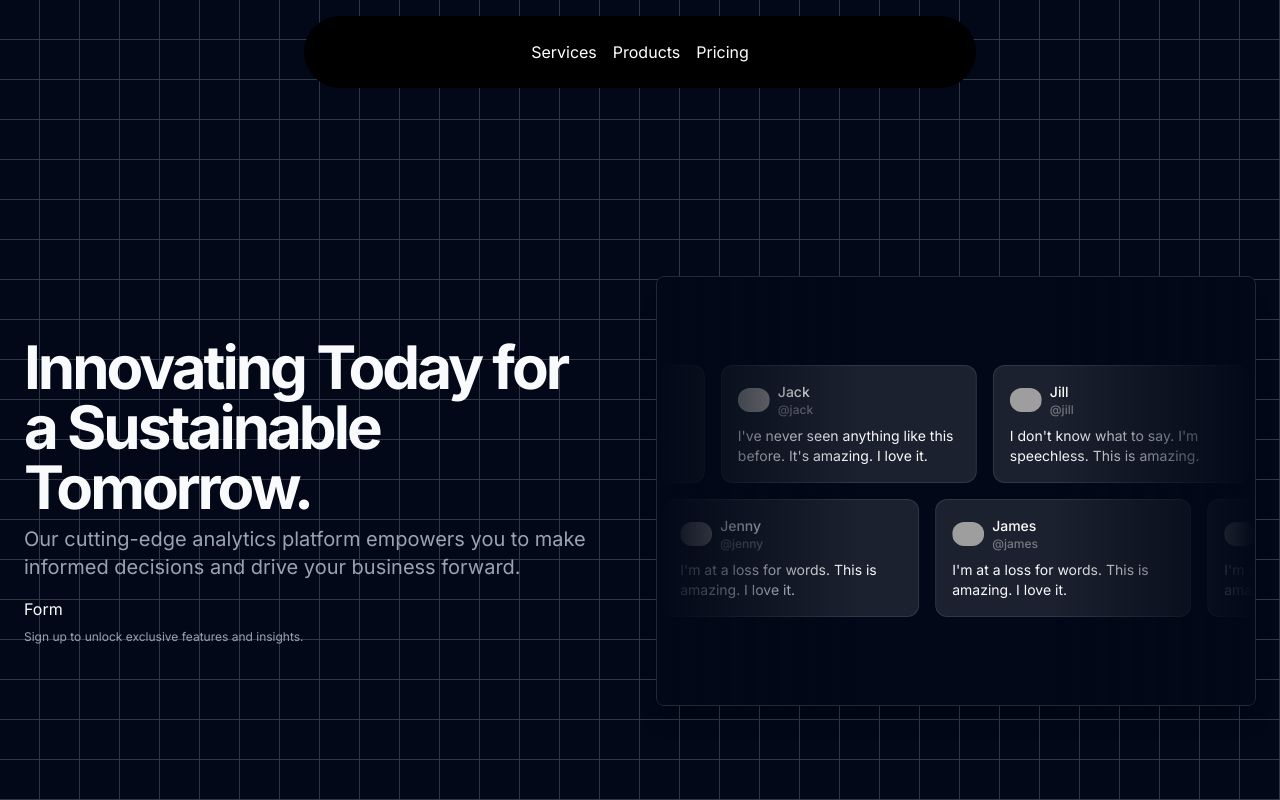
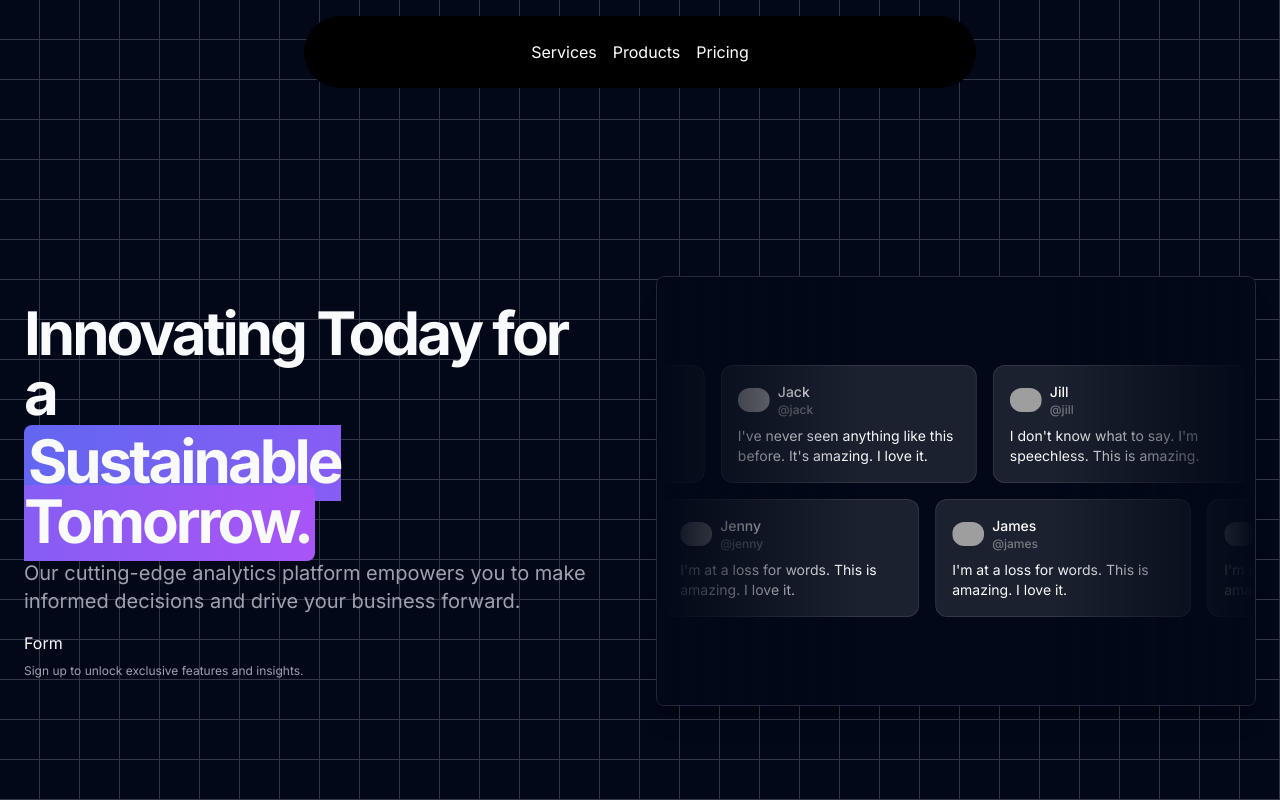
Before and after one commit to thestarsociety/hq, a Next.js app: page /hq in a window 1280 px wide. Shown: the top 800 px of the page. Built offline with nearby package versions, Linux system fonts and the light colour scheme; grey boxes are pictures that could not be loaded.

Commit message:
feat: highlight hero text

```diff
--- a/app/(routes)/hq/page.tsx
+++ b/app/(routes)/hq/page.tsx
@@ -1,6 +1,7 @@
 "use client";
 
 import GridPattern from "@/components/magicui/grid-background";
+import { Highlight } from "@/components/magicui/hero-highlight";
 import { Navbar } from "@/components/navBar";
 import AboutUs from "@/components/pages/aboutUs";
 import Projects from "@/components/pages/projects";
@@ -29,7 +30,11 @@
                                 <div className="flex flex-col justify-center space-y-4">
                                     <div className="space-y-2">
                                         <h1 className="text-3xl font-bold tracking-tighter sm:text-5xl xl:text-6xl/none">
-                                            Innovating Today for a Sustainable Tomorrow.
+                                            Innovating Today for a &nbsp;
+
+                                        </h1>
+                                        <h1 className="text-3xl font-bold tracking-tighter sm:text-5xl xl:text-6xl/none">
+                                        <Highlight>Sustainable Tomorrow.</Highlight>
                                         </h1>
                                         <p className="max-w-[600px] text-gray-500 md:text-xl dark:text-gray-400">
                                             Our cutting-edge analytics platform empowers you to make informed decisions and drive your business forward.
--- /dev/null
+++ b/components/magicui/hero-highlight.tsx
@@ -0,0 +1,96 @@
+"use client";
+import { cn } from "@/lib/utils";
+import { useMotionValue, motion, useMotionTemplate } from "framer-motion";
+import React from "react";
+
+export const HeroHighlight = ({
+  children,
+  className,
+  containerClassName,
+}: {
+  children: React.ReactNode;
+  className?: string;
+  containerClassName?: string;
+}) => {
+  let mouseX = useMotionValue(0);
+  let mouseY = useMotionValue(0);
+
+  function handleMouseMove({
+    currentTarget,
+    clientX,
+    clientY,
+  }: React.MouseEvent<HTMLDivElement>) {
+    if (!currentTarget) return;
+    let { left, top } = currentTarget.getBoundingClientRect();
+
+    mouseX.set(clientX - left);
+    mouseY.set(clientY - top);
+  }
+  return (
+    <div
+      className={cn(
+        "relative h-[40rem] flex items-center bg-white dark:bg-black justify-center w-full group",
+        containerClassName
+      )}
+      onMouseMove={handleMouseMove}
+    >
+      <div className="absolute inset-0 bg-dot-thick-neutral-300 dark:bg-dot-thick-neutral-800  pointer-events-none" />
+      <motion.div
+        className="pointer-events-none bg-dot-thick-indigo-500 dark:bg-dot-thick-indigo-500   absolute inset-0 opacity-0 transition duration-300 group-hover:opacity-100"
+        style={{
+          WebkitMaskImage: useMotionTemplate`
+            radial-gradient(
+              200px circle at ${mouseX}px ${mouseY}px,
+              black 0%,
+              transparent 100%
+            )
+          `,
+          maskImage: useMotionTemplate`
+            radial-gradient(
+              200px circle at ${mouseX}px ${mouseY}px,
+              black 0%,
+              transparent 100%
+            )
+          `,
+        }}
+      />
+
+      <div className={cn("relative z-20", className)}>{children}</div>
+    </div>
+  );
+};
+
+export const Highlight = ({
+  children,
+  className,
+}: {
+  children: React.ReactNode;
+  className?: string;
+}) => {
+  return (
+    <motion.span
+      initial={{
+        backgroundSize: "0% 100%",
+      }}
+      animate={{
+        backgroundSize: "100% 100%",
+      }}
+      transition={{
+        duration: 2,
+        ease: "linear",
+        delay: 0.5,
+      }}
+      style={{
+        backgroundRepeat: "no-repeat",
+        backgroundPosition: "left center",
+        display: "inline",
+      }}
+      className={cn(
+        `relative inline-block pb-1   px-1 rounded-lg bg-gradient-to-r from-indigo-300 to-purple-300 dark:from-indigo-500 dark:to-purple-500`,
+        className
+      )}
+    >
+      {children}
+    </motion.span>
+  );
+};
--- a/package.json
+++ b/package.json
@@ -14,6 +14,7 @@
     "@radix-ui/react-slot": "^1.0.2",
     "class-variance-authority": "^0.7.0",
     "lucide-react": "^0.395.0",
+    "mini-svg-data-uri": "^1.4.4",
     "next": "14.2.4",
     "next-themes": "^0.3.0",
     "react": "^18",
--- a/tailwind.config.ts
+++ b/tailwind.config.ts
@@ -1,6 +1,7 @@
 import type { Config } from "tailwindcss";
 const defaultTheme = require("tailwindcss/defaultTheme");
 const colors = require("tailwindcss/colors");
+const svgToDataUri = require("mini-svg-data-uri");
 const {
   default: flattenColorPalette,
 } = require("tailwindcss/lib/util/flattenColorPalette");
@@ -146,6 +147,18 @@
   plugins: [
     require("tailwindcss-animate"),
     addVariablesForColors,
+    function ({ matchUtilities, theme }: any) {
+      matchUtilities(
+        {
+          "bg-dot-thick": (value: any) => ({
+            backgroundImage: `url("${svgToDataUri(
+              `<svg xmlns="http://www.w3.org/2000/svg" viewBox="0 0 32 32" width="16" height="16" fill="none"><circle fill="${value}" id="pattern-circle" cx="10" cy="10" r="2.5"></circle></svg>`
+            )}")`,
+          }),
+        },
+        { values: flattenColorPalette(theme("backgroundColor")), type: "color" }
+      );
+    },
   ],
 } satisfies Config;
 
```
Also changed, not shown: 1 other file (tests, documents, lock files or other folders).
